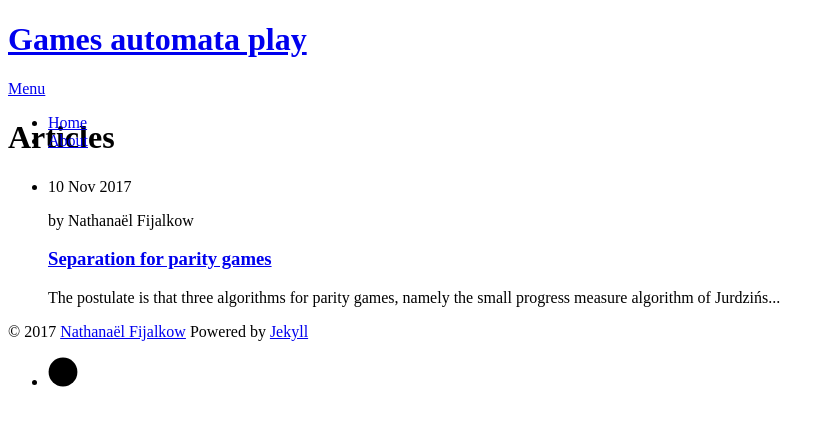
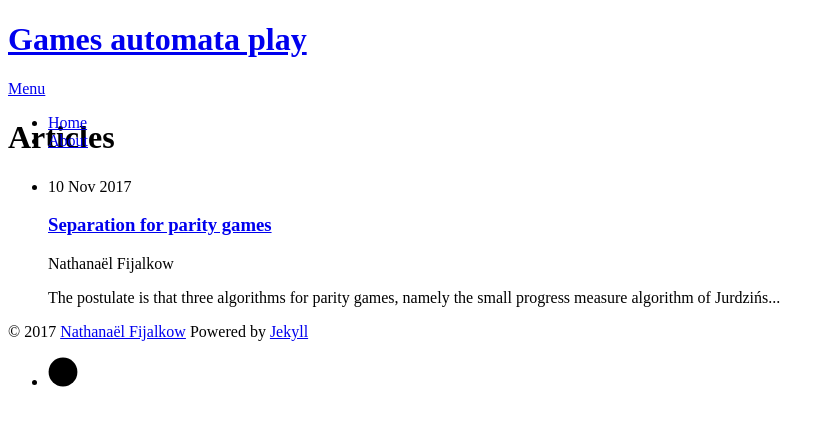
Before and after one commit to games-automata-play/games-automata-play.github.io, a Jekyll site: the page built from articles.md, in a window 1280 px wide. Shown: the top 426 px of the page, without its empty margins (0-823 px from the left). Built offline with Jekyll 4.4.1, drawn with Linux system fonts in a browser that asks for light colours; nearby versions of some CDN libraries.

Commit message:
add author

```diff
--- a/articles.md
+++ b/articles.md
@@ -9,8 +9,8 @@ title: Your New Jekyll Site
     {% for post in site.posts %}
       <li>
       	<span class="date">{{ post.date | date_to_string }}</span>
-	<p> by <span class="author">{{ post.author }}</span> </p>
       	<h3><a href="{{ post.url }}">{{ post.title }}</a></h3>
+        <span class="date">{{ post.author }}</span>
       	<p class="description">{% if post.description %}{{ post.description  | strip_html | strip_newlines | truncate: 120 }}{% else %}{{ post.content | strip_html | strip_newlines | truncate: 120 }}{% endif %}</p>
       </li>
     {% endfor %}
```
